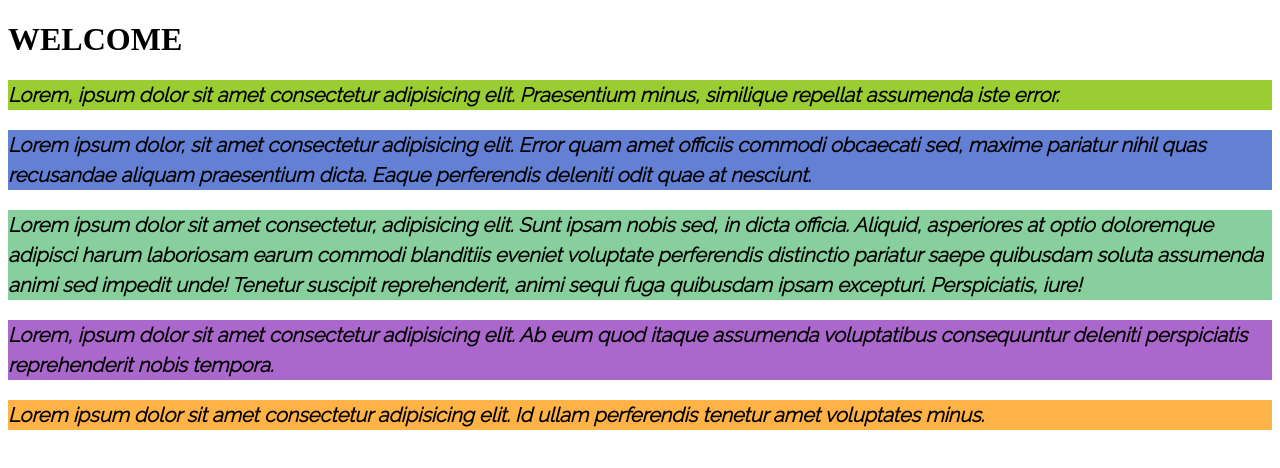
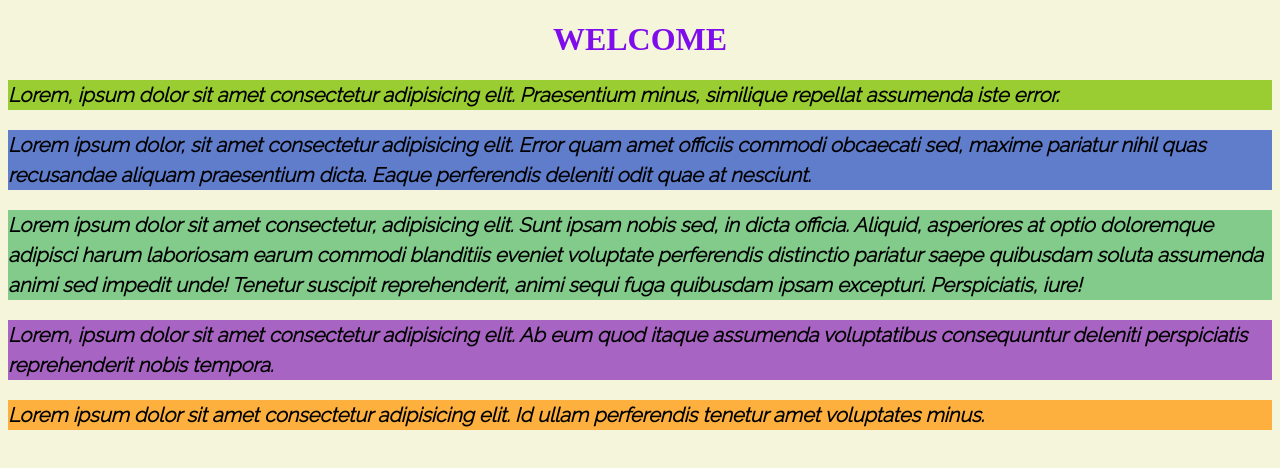
Before and after one commit to KHAGENDRA0P/Web-Tech, a plain HTML site: page codehelp/CSS/css fonts/fonts&colors.html in a window 1280 px wide. Drawn offline with Linux system fonts and the light colour scheme.

Commit message:
CSS-Fonts & Colors

```diff
--- a/codehelp/CSS/css fonts/fonts&colors.html
+++ b/codehelp/CSS/css fonts/fonts&colors.html
@@ -9,6 +9,13 @@
 <link rel="preconnect" href="https://fonts.gstatic.com" crossorigin>
 <link href="https://fonts.googleapis.com/css2?family=Raleway:wght@300&display=swap" rel="stylesheet">
     <style>
+        body{
+            background-color: beige;
+        }
+        h1{
+            color: rgb(127, 13, 235);
+            text-align: center;
+        }
         p{
             font-style: italic;
             font-size: 20px;
```
